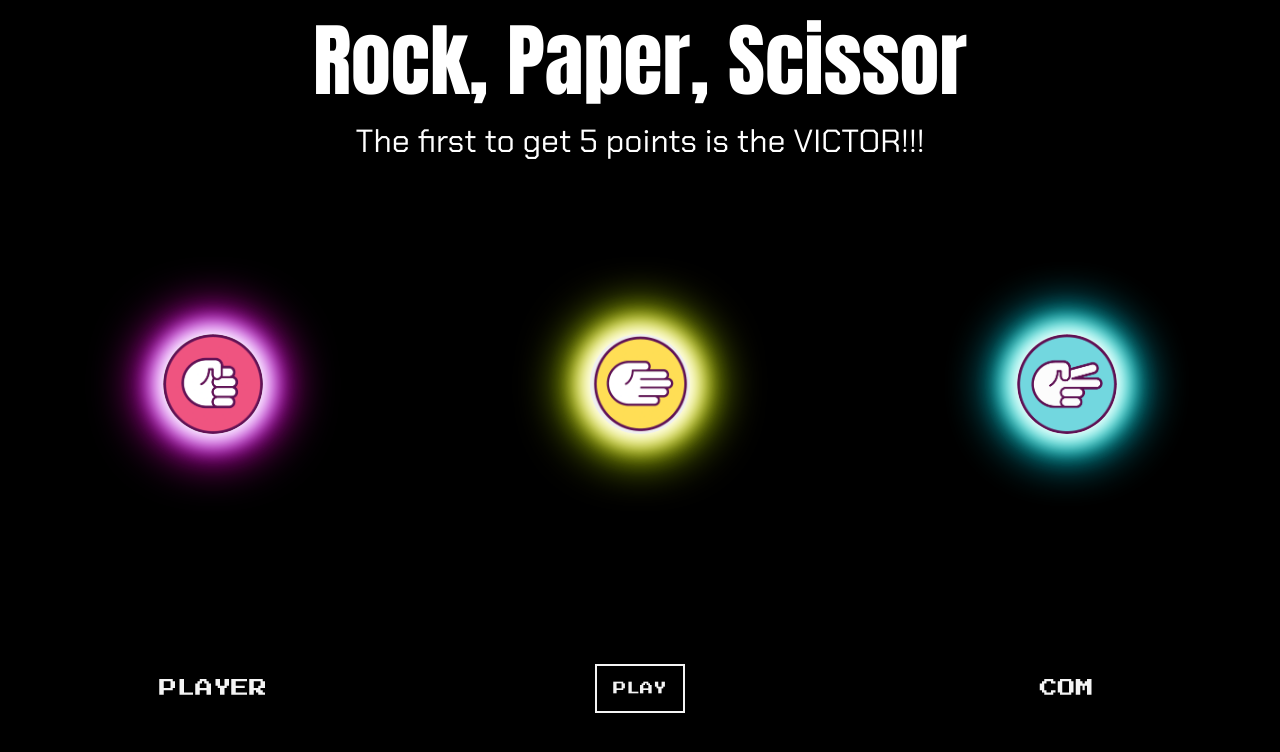
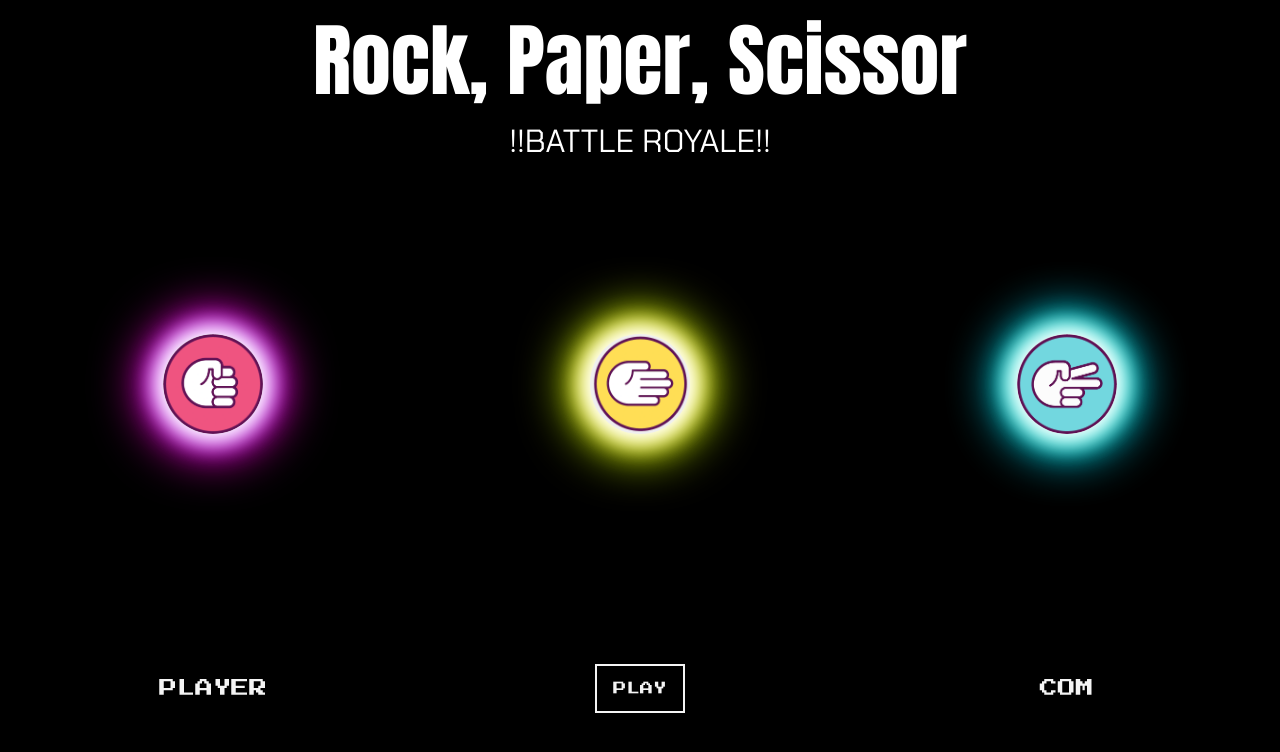
Before and after one commit to mehmet-karadayi/Rock-Paper-Scissor, a plain HTML site: page index.html in a window 1280 px wide. Drawn offline with nearby package versions, Linux system fonts and the light colour scheme.

Commit message:
Adjust center content margins

```diff
--- a/index.html
+++ b/index.html
@@ -15,7 +15,7 @@
             <text>Rock, Paper, Scissor</text>
         </div>
         <div id="subtitle">
-            The first to get 5 points is the VICTOR!!!
+            !!BATTLE ROYALE!!
         </div>
     </header>
     <div id="container1">
--- a/style.css
+++ b/style.css
@@ -36,7 +36,6 @@ header {
     max-width: 100%;
     justify-content: center;
     align-items: center;
-
     margin-bottom: 30px;
 }
 
@@ -50,6 +49,7 @@ header {
     font-family: "Chakra Petch";
     font-size: 2em;
     color: white;
+    text-align: center;
 }
 
 #container1,
```
